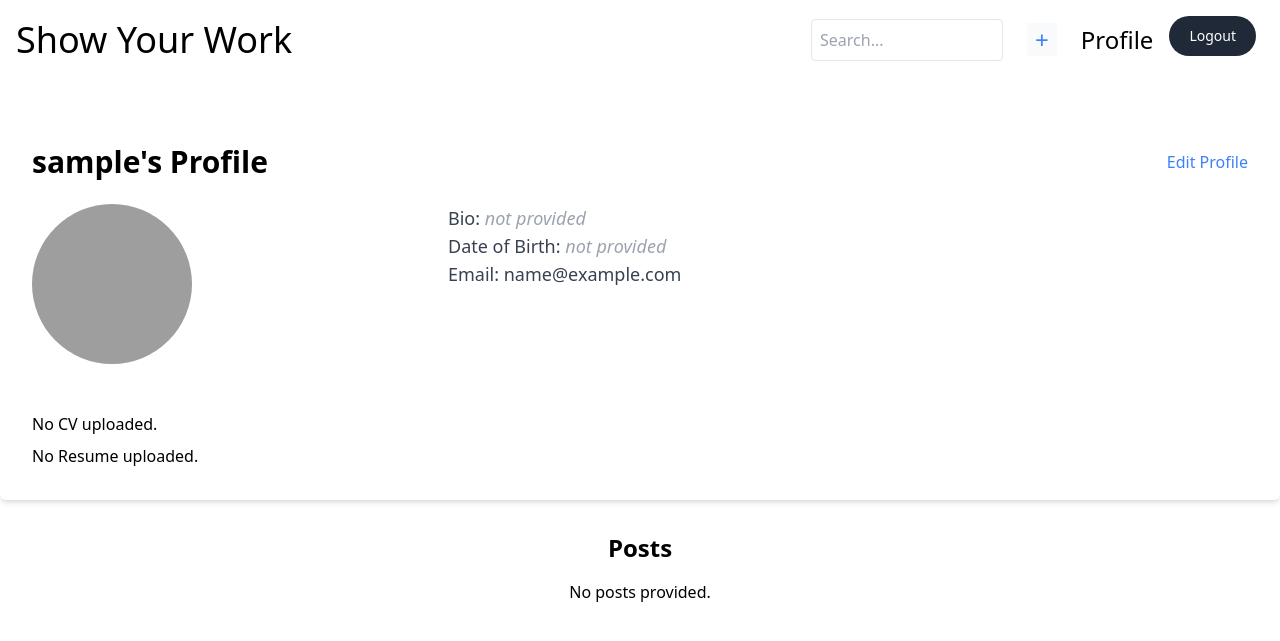
After one commit to ajitstha42/show, a Django app: page /accounts/profile/1/ in a window 1280 px wide. The commit adds this page. Shown: the top 641 px of the page. Run offline with Django 5.2, Linux system fonts and the light colour scheme; the visitor is signed in with stand-in values (Sample User, id 1); data comes from the database, SQL or seed files in the repository; data that the repository does not hold is empty; some libraries are stand-ins or nearby versions; grey boxes are pictures that could not be loaded.

Commit message:
Created Profile page

```diff
--- a/templates/base.html
+++ b/templates/base.html
@@ -33,16 +33,15 @@
 
         {% if user.is_authenticated %}
         <p class="text-2xl">
-          <a href="#" class="focus:outline-none">Profile</a>
+          <a href="{% url 'profile' user.pk %}" class="focus:outline-none">Profile</a>
         </p>
 
         <form action="{% url 'logout' %}" method="post" class="inline">
-  {% csrf_token %}
-  <button type="submit" class="text-white bg-gray-800 hover:bg-gray-900 focus:outline-none focus:ring-4 focus:ring-gray-300 font-medium rounded-full text-sm px-5 py-2.5 me-2 mb-2 dark:bg-gray-800 dark:hover:bg-gray-700 dark:focus:ring-gray-700 dark:border-gray-700">
-    Logout
-  </button>
-</form>
-
+          {% csrf_token %}
+          <button type="submit" class="text-white bg-gray-800 hover:bg-gray-900 focus:outline-none focus:ring-4 focus:ring-gray-300 font-medium rounded-full text-sm px-5 py-2.5 me-2 mb-2 dark:bg-gray-800 dark:hover:bg-gray-700 dark:focus:ring-gray-700 dark:border-gray-700">
+          Logout
+          </button>
+        </form>
 
         {% else %}
         <a href="{% url 'login' %}" class="focus:outline-none"
--- a/users/forms.py
+++ b/users/forms.py
@@ -1,5 +1,4 @@
 from django.contrib.auth.forms import UserCreationForm, UserChangeForm
-from .models import CustomUser
 from .models import CustomUser
 
 
--- a/users/models.py
+++ b/users/models.py
@@ -12,11 +12,11 @@ class CustomUser(AbstractUser):
     ]
 
     username = models.CharField(unique=True, max_length=50)
-    cv = models.FileField(upload_to="cv/")
-    bio = models.TextField(default="")
-    resume = models.FileField(upload_to="cv/")
+    cv = models.FileField(upload_to="cv/", null=True)
+    bio = models.TextField(default="", blank=True, null=True)
+    resume = models.FileField(upload_to="resume/", null=True)
     avatar = models.ImageField(upload_to="images/", default="default.jpg")
-    dob = models.DateField(null=True)
+    dob = models.DateField(blank=True, null=True)
     email = models.EmailField(unique=True)
     role = models.CharField(max_length=20, choices=ROLE_CHOICES)
 
--- /dev/null
+++ b/users/templates/registration/profile.html
@@ -0,0 +1,90 @@
+{% extends 'base.html' %}
+{% load static %}
+
+{% block title %}Profile{% endblock title %}
+
+{% block content %}
+  <div class="container mx-auto mt-8 p-8 bg-white rounded-md shadow-md">
+    <div class="flex items-center justify-between mb-6">
+      <h2 class="text-3xl font-semibold">{{ user_profile.username }}'s Profile</h2>
+      {% if user.is_authenticated and user == user_profile %}
+        <a href="#" class="text-blue-500 hover:underline">Edit Profile</a>
+      {% endif %}
+    </div>
+    <div class="grid grid-cols-1 md:grid-cols-3 gap-8">
+      <div class="col-span-1">
+        <img src="{{ user_profile.avatar.url }}" alt="Profile Picture" class="rounded-full w-40 h-40 object-cover mb-4">
+      </div>
+      <div class="col-span-2">
+        <p class="text-lg text-gray-700">Bio: {% if user_profile.bio %}{{ user_profile.bio }}{% else %}<span class="text-gray-400 italic">not provided</span>{% endif %}</p>
+        <p class="text-lg text-gray-700">Date of Birth: {% if user_profile.dob %}{{ user_profile.dob }}{% else %}<span class="text-gray-400 italic">not provided</span>{% endif %}</p>
+        {% if user.is_authenticated and user == user_profile %}
+          <p class="text-lg text-gray-700">Email: {{ user_profile.email }}</p>
+        {% endif %}
+        <!-- Add more fields as needed -->
+      </div>
+    </div>
+    {% if user.is_authenticated and user == user_profile %}
+      <div class="mt-8">
+       <div class="mb-2">
+        {% if user_profile.has_cv %}
+          <a href="{{ user_profile.cv.url }}" class="bg-blue-500 text-white px-4 py-2 rounded-full hover:bg-blue-700" target="_blank">Download CV</a><br>
+        {% else %}
+          <p>No CV uploaded.</p>
+        {% endif %}
+        </div>
+        {% if user_profile.has_resume %}
+          <a href="{{ user_profile.resume.url }}" class="bg-green-500 text-white px-4 py-2 rounded-full hover:bg-green-700" target="_blank">Download Resume</a><br>
+        {% else %}
+          <p>No Resume uploaded.</p>
+        {% endif %}
+      </div>
+    {% endif %}
+  </div>
+
+  <!-- Posts section -->
+<h2 class="text-2xl text-center font-semibold mt-8 mb-4">Posts</h2>
+{% if user_posts %}
+{% for post in user_posts %}
+  <article class="max-w-screen-md mx-auto p-3 text-gray-800 border border-black rounded-lg mb-4">
+    <div class="flex items-center mb-3">
+      <img
+        src="{% if post.user.profile.picture %}{{ post.user.profile.picture.url }}{% else %}{% static 'images/default.jpg' %}{% endif %}"
+        class="rounded-full w-12 h-12 inline-block mr-2"
+      />
+      <div>
+        <p>{{ post.user.username }}</p>
+        <p>{{ post.created_at|date:"Y-m-d" }}</p>
+      </div>
+    </div>
+    <p class="text-lg mb-3 font-medium border-b border-gray-500 my-4">{{ post.title }}</p>
+
+    {% if post.media_files.all %}
+      <div class="max-w-700 grid grid-cols-2 gap-4 overflow-x-hidden relative">
+        {% for media_file in post.media_files.all %}
+          <div class="flex-shrink-0">
+            {% if media_file.media.name|lower|slice:"-4:" == '.mp4' or media_file.media.name|lower|slice:"-4:" == '.mkv' %}
+              <video controls class="w-full h-auto">
+                <source src="{{ media_file.media.url }}" type="video/mp4">
+                Your browser does not support the video tag.
+              </video>
+            {% else %}
+              <img src="{{ media_file.media.url }}" alt="Post Image" class="w-full h-32 object-cover mb-2">
+            {% endif %}
+          </div>
+        {% endfor %}
+      </div>
+    {% endif %}
+
+    <div class="mt-3">
+      <div class="border-b border-gray-500 my-4"></div>
+      <p class="text-lg">{{ post.description }}</p>
+      <p>{{ post.comments.count }}</p>
+    </div>
+  </article>
+{% endfor %}
+{% else %}
+  <p class="text-center">No posts provided.</p>
+{% endif %}
+
+{% endblock content %}
--- a/users/urls.py
+++ b/users/urls.py
@@ -1,7 +1,7 @@
 from django.urls import path
-from .views import SignUpView
-from django.contrib.auth.views import LogoutView
+from .views import SignUpView, UserProfileView
 
 urlpatterns = [
     path("signup/", SignUpView.as_view(), name="signup"),
+    path("profile/<int:pk>/", UserProfileView.as_view(), name="profile"),
 ]
--- a/users/views.py
+++ b/users/views.py
@@ -1,11 +1,13 @@
 from django.urls import reverse_lazy
-from django.views.generic import CreateView
+from django.views.generic import CreateView, DetailView
 from django.contrib.auth.views import LoginView
+from django.contrib.auth.forms import AuthenticationForm
+from django.contrib.auth.mixins import LoginRequiredMixin
 from .forms import CustomUserCreationForm
-from django.contrib.auth.forms import AuthenticationForm
+from .models import CustomUser
+from posts.models import Post
 
 
-# Create your views here.
 class SignUpView(CreateView):
     form_class = CustomUserCreationForm
     success_url = reverse_lazy("posts:post-list")
@@ -15,3 +17,16 @@ class SignUpView(CreateView):
 class CustomLoginView(LoginView):
     form_class = AuthenticationForm
     template_name = "registration/login.html"
+
+
+class UserProfileView(LoginRequiredMixin, DetailView):
+    model = CustomUser
+    template_name = "registration/profile.html"
+    context_object_name = "user_profile"
+
+    def get_context_data(self, **kwargs):
+        context = super().get_context_data(**kwargs)
+        user_profile = context["user_profile"]
+        posts = Post.objects.filter(user=user_profile).order_by("-created_at")
+        context["user_posts"] = posts
+        return context
```
Also changed, not shown: users/admin.py (+17 -0 lines), users/migrations/0003_alter_customuser_bio_alter_customuser_cv_and_more.py (added), users/migrations/0004_alter_customuser_cv_alter_customuser_resume.py (added).
